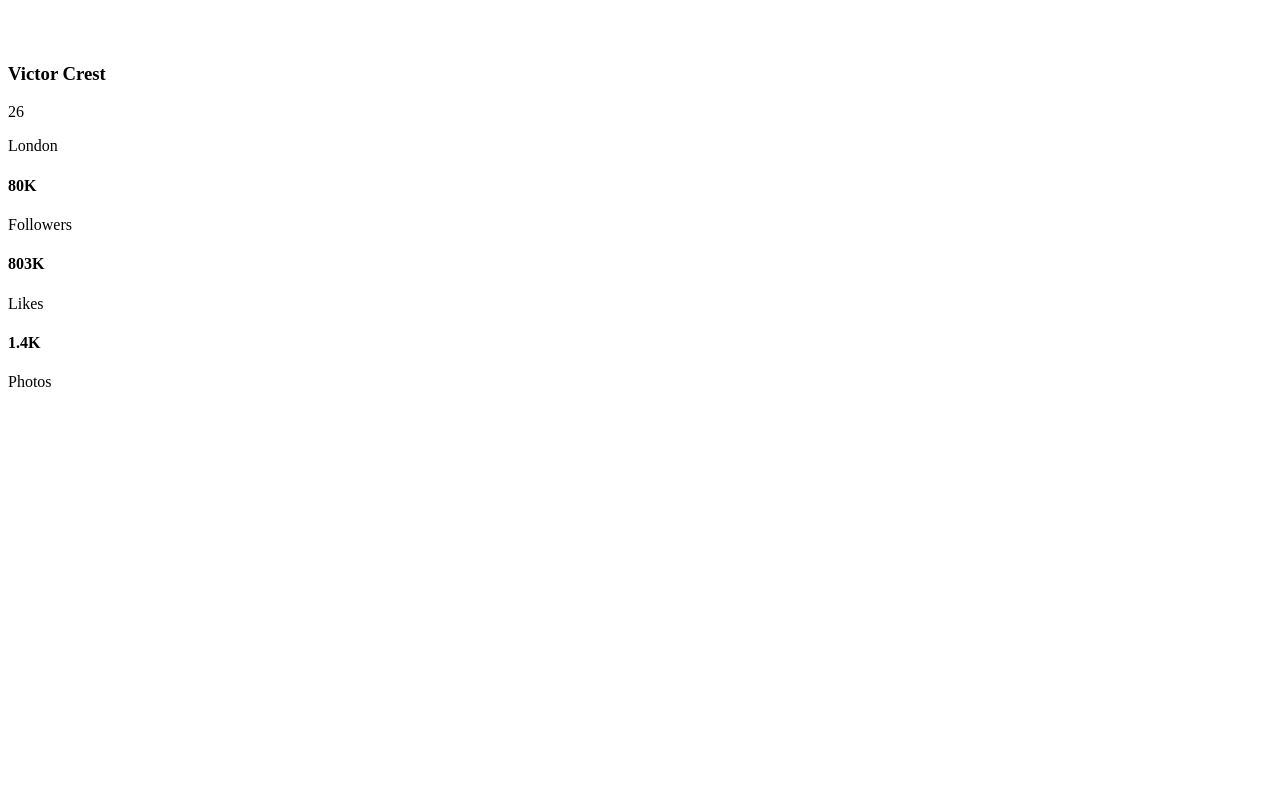
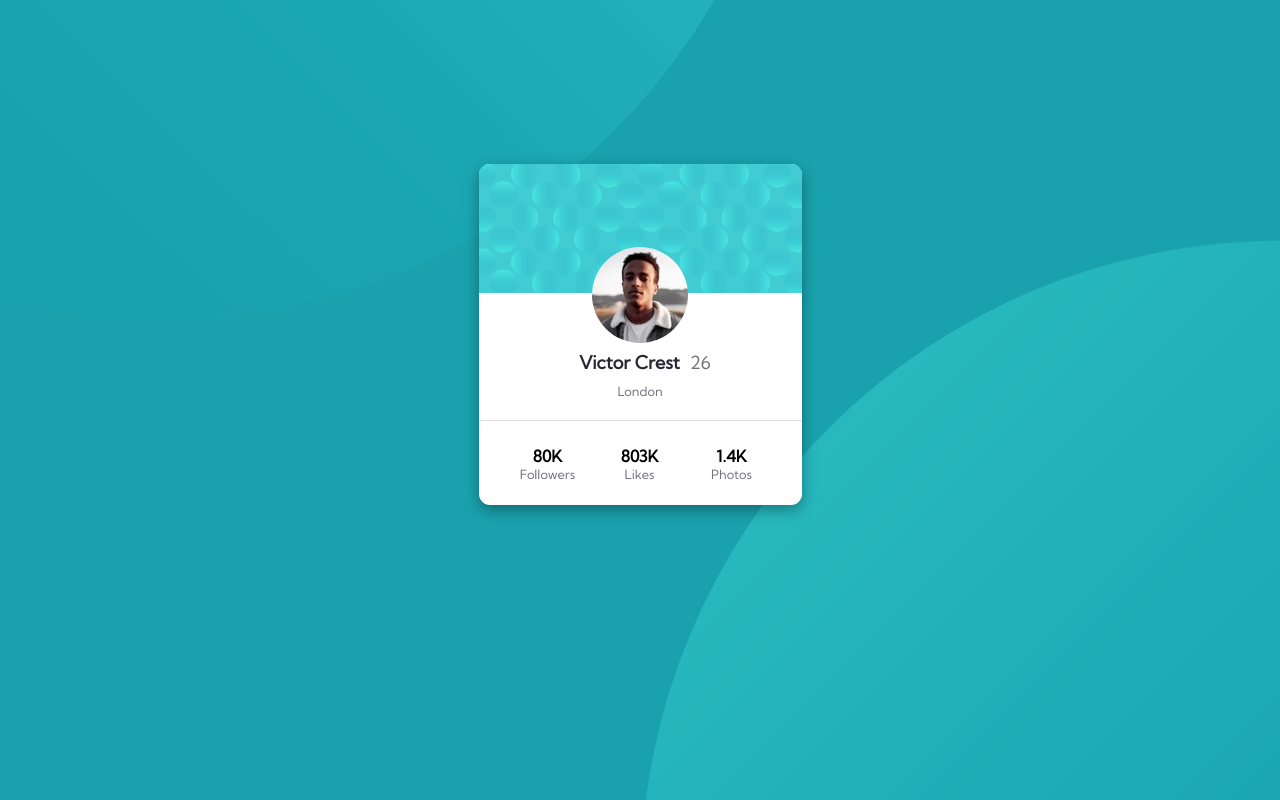
Before and after one commit to ViniciusSoares95/profile-card-component-main, a plain HTML site: page index.html in a window 1280 px wide. Drawn offline with Linux system fonts and the light colour scheme; the site is published under a folder, as on GitHub Pages, so addresses that start at the root find nothing.

Commit message:
alteração de caminho do css

```diff
--- a/index.html
+++ b/index.html
@@ -4,17 +4,17 @@
 <meta charset="UTF-8">
 <meta http-equiv="X-UA-Compatible" content="IE=edge">
 <meta name="viewport" content="width=device-width, initial-scale=1.0">
-<link rel="stylesheet" href="/css/profile.css">
+<link rel="stylesheet" href="./css/profile.css">
 <title>Perfil</title>
 </head>
 <body>
     <main>
         <section class="container">
             <div class="photocapa">
-                <img class="photocapa" src="/images/bg-pattern-card.svg" alt="">
+                <img class="photocapa" src="./images/bg-pattern-card.svg" alt="">
             </div>
             <div class="photoperfil">
-                <img class="photoperfil" src="/images/image-victor.jpg" alt="">
+                <img class="photoperfil" src="./images/image-victor.jpg" alt="">
             </div>
 
             <div class="boxName">
```
